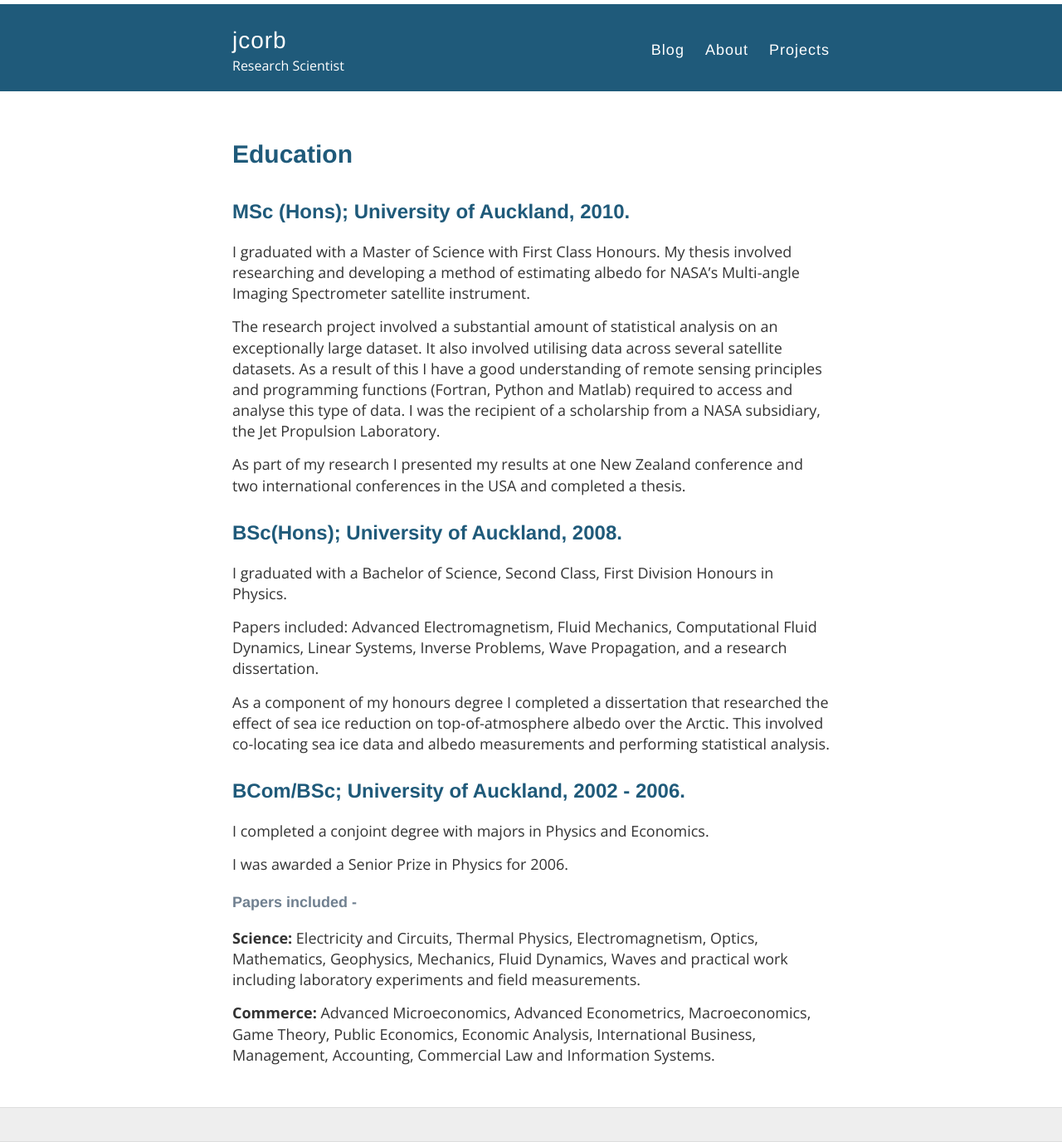
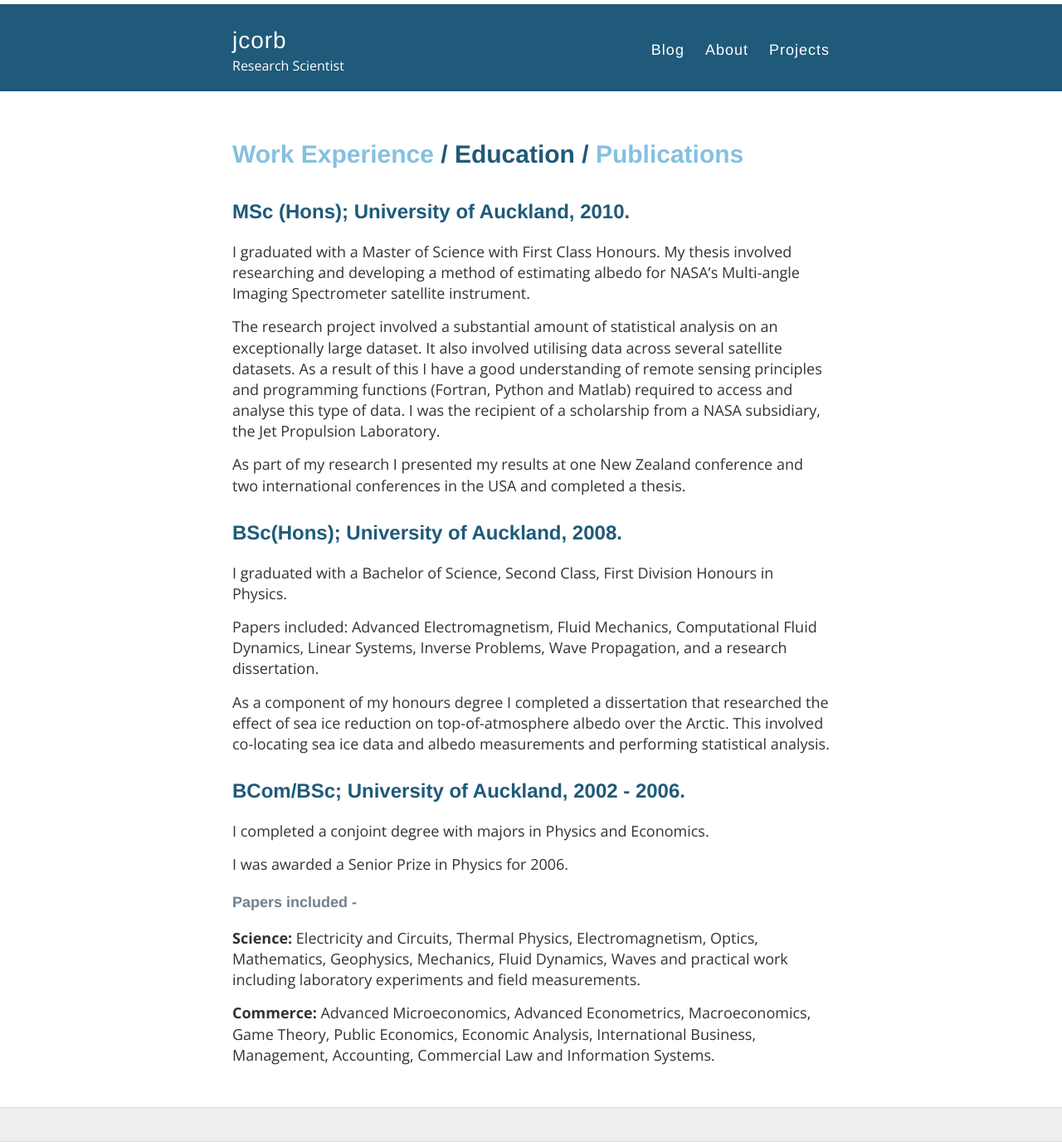
Before and after one commit to jcorb/jcorb.github.io, a Jekyll site: the page built from education.md, in a window 1280 px wide. Shown: the whole page at 83% size. Built offline with Jekyll 4.4.1, drawn with Linux system fonts in a browser that asks for light colours; nearby versions of some CDN libraries; our own code applies the rules of GitHub Pages for plain Markdown files.

Commit message:
Update education.md

```diff
--- a/education.md
+++ b/education.md
@@ -2,7 +2,7 @@
 layout: default
 ---
 
-# Education
+# [Work Experience](./work_experience.md) / Education / [Publications](./publications.md)
 ## MSc (Hons); University of Auckland, 2010.
 I graduated with a Master of Science with First Class Honours. My thesis involved researching and developing a method of estimating albedo for NASA’s Multi-angle Imaging Spectrometer satellite instrument.
 
```
